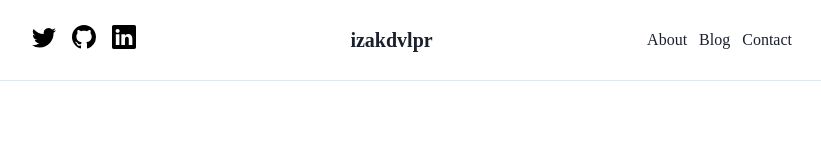
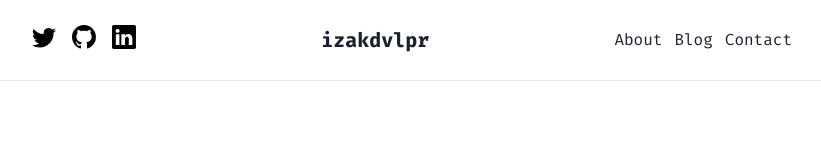
Before and after one commit to izakdvlpr/website, a Next.js app: page / in a window 1280 px wide. Shown: the top 160 px of the page, without its empty margins (228-1049 px from the left). Built offline with nearby package versions, Linux system fonts and the light colour scheme.

Commit message:
change to fira code

```diff
--- a/src/styles/theme/fonts.ts
+++ b/src/styles/theme/fonts.ts
@@ -1,4 +1,4 @@
 export const fonts: Record<string, string> = {
-  body: 'Poppins',
-  heading: 'Poppins',
+  body: 'Fira Code',
+  heading: 'Fira Code',
 };
```
